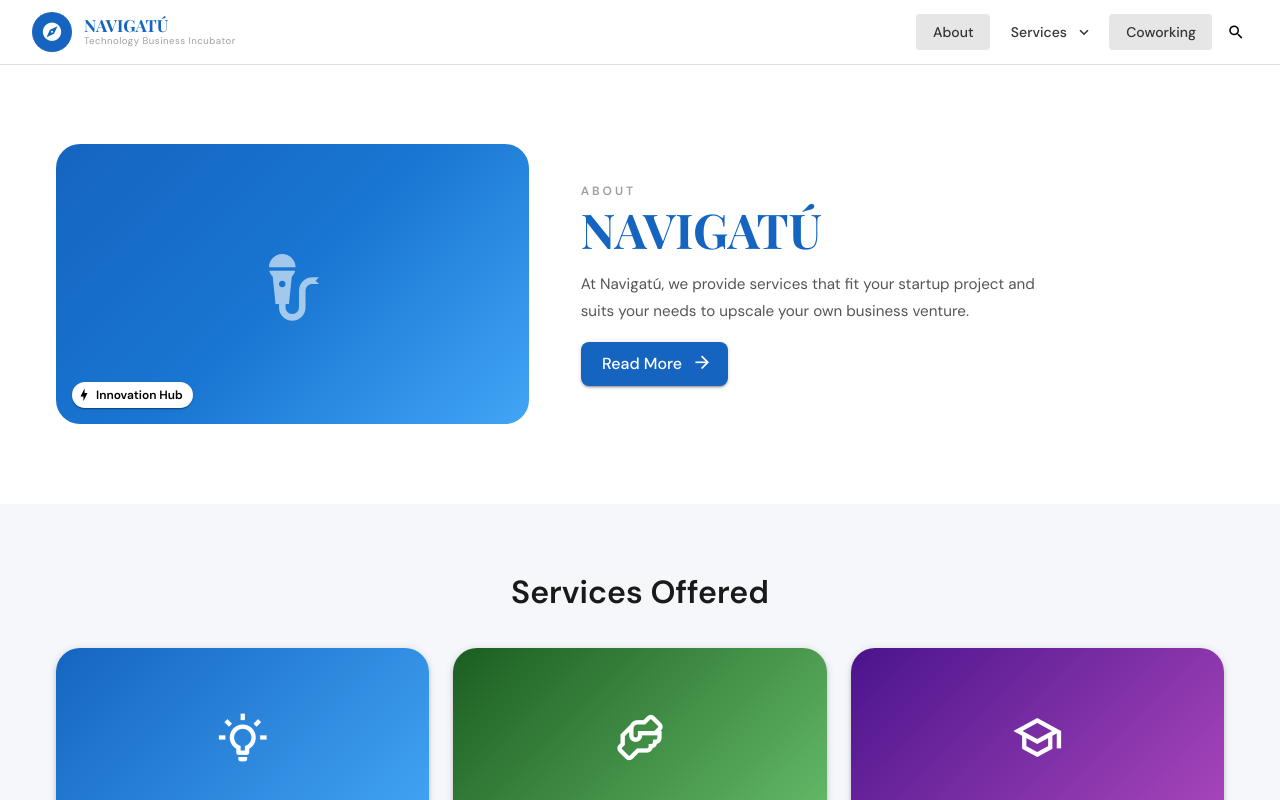
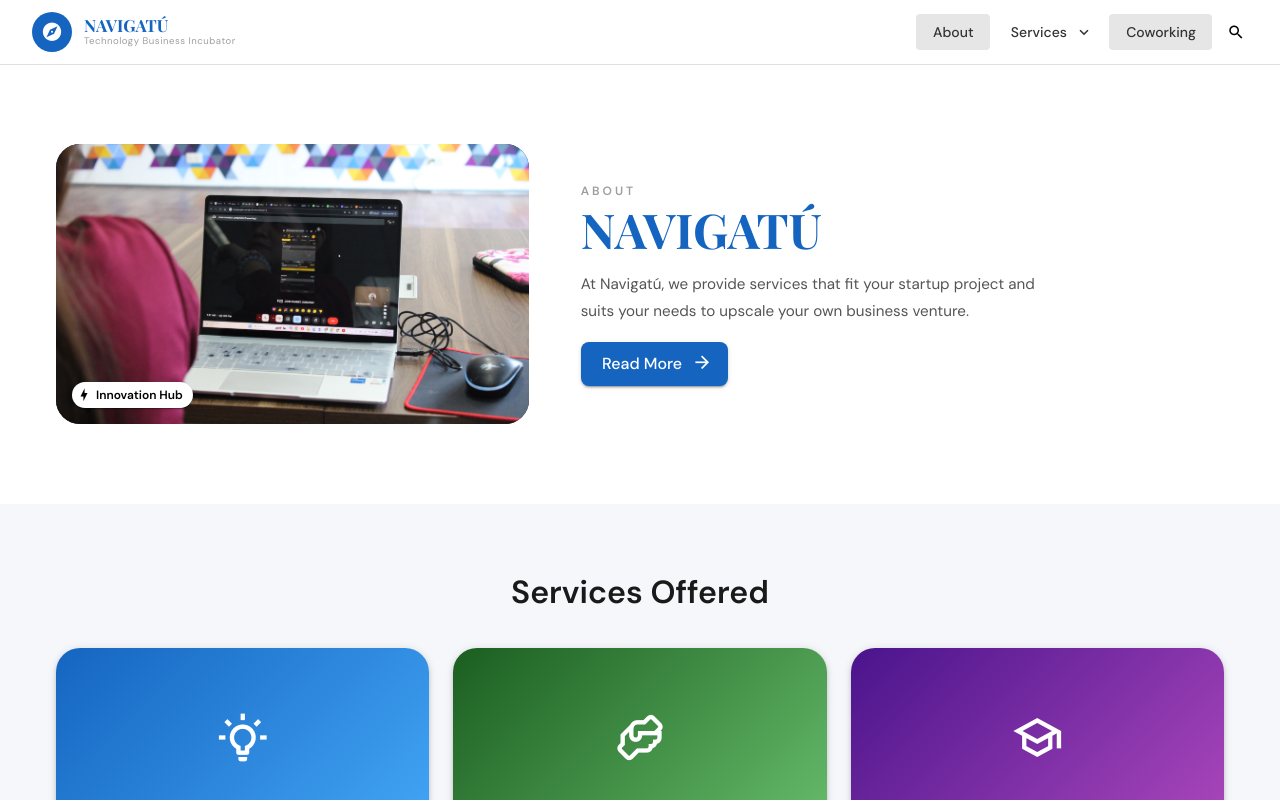
Before and after one commit to antoniogranza/web-tbi, a Vue app: page /navigatu-panel in a window 1280 px wide. Shown: the top 800 px of the page. Built offline with nearby package versions, Linux system fonts and the light colour scheme; a web font is replaced by a local one.

Commit message:
feat:added images

```diff
--- a/src/views/NavigatuPanel/AboutNavigatuView.vue
+++ b/src/views/NavigatuPanel/AboutNavigatuView.vue
@@ -44,12 +44,7 @@
             <v-col cols="12" md="5">
               <v-card rounded="xl" elevation="0" class="about-image-card overflow-hidden">
                 <div class="about-image-bg d-flex align-center justify-center">
-                  <v-icon
-                    icon="mdi-microphone-variant"
-                    size="80"
-                    color="white"
-                    style="opacity: 0.6"
-                  />
+                  <v-img color="surface-variant" height="500" src="/images/imga.JPG" cover />
                   <div class="about-image-overlay">
                     <v-chip color="white" variant="elevated" size="small" class="font-weight-bold">
                       <v-icon start icon="mdi-lightning-bolt" size="14" />
```
Also changed, not shown: public/images/imga.JPG (added).
